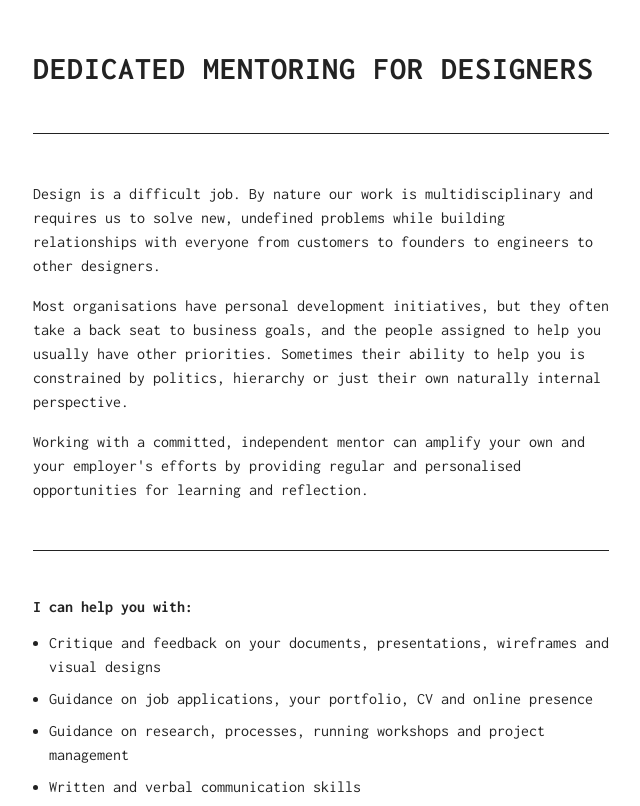
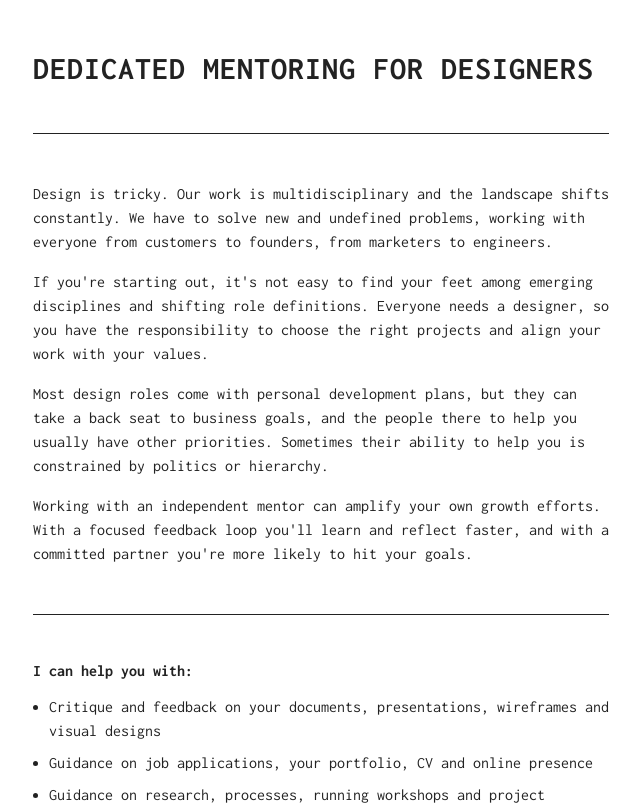
Before and after one commit to antorant/antorant.github.io, a PHP site: page / in a window 1280 px wide. Shown: the top 806 px of the page, without its empty margins (319-959 px from the left). Run offline with PHP 8.4, Linux system fonts and the light colour scheme.

Commit message:
Update text

```diff
--- a/css/style.css
+++ b/css/style.css
@@ -49,3 +49,7 @@ li {
   line-height: 1.5;
   margin-bottom: .5rem;
 }
+
+a:link, a:visited {
+  color: inherit;
+}
--- a/index.html
+++ b/index.html
@@ -15,9 +15,10 @@
 <body>
   <h1>Dedicated mentoring for designers</h1>
   <hr>
-  <p>Design is a difficult job. By nature our work is multidisciplinary and requires us to solve new, undefined problems while building relationships with everyone from customers to founders to engineers to other designers.</p>
-  <p>Most organisations have personal development initiatives, but they often take a back seat to business goals, and the people assigned to help you usually have other priorities. Sometimes their ability to help you is constrained by politics, hierarchy or just their own naturally internal perspective.</p>
-  <p>Working with a committed, independent mentor can amplify your own and your employer's efforts by providing regular and personalised opportunities for learning and reflection.</p>
+  <p>Design is tricky. Our work is multidisciplinary and the landscape shifts constantly. We have to solve new and undefined problems, working with everyone from customers to founders, from marketers to engineers.</p>
+  <p>If you're starting out, it's not easy to find your feet among emerging disciplines and shifting role definitions. Everyone needs a designer, so you have the responsibility to choose the right projects and align your work with your values.</p>
+  <p>Most design roles come with personal development plans, but they can take a back seat to business goals, and the people there to help you usually have other priorities. Sometimes their ability to help you is constrained by politics or hierarchy.</p>
+  <p>Working with an independent mentor can amplify your own growth efforts. With a focused feedback loop you'll learn and reflect faster, and with a committed partner you're more likely to hit your goals.</p>
   <hr>
   <h2>I can help you with:</h2>
   <ul>
```
